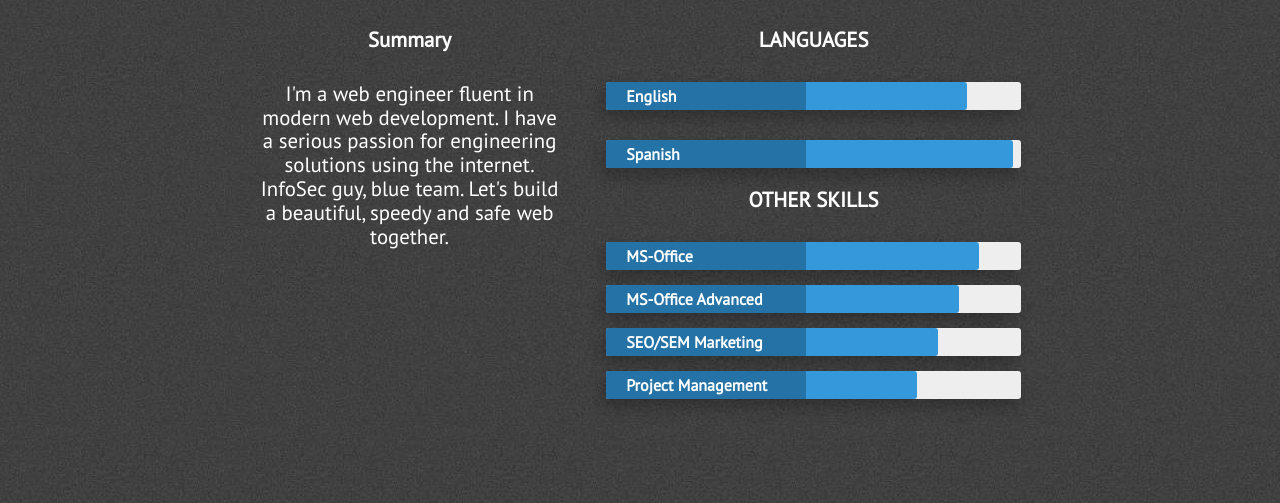
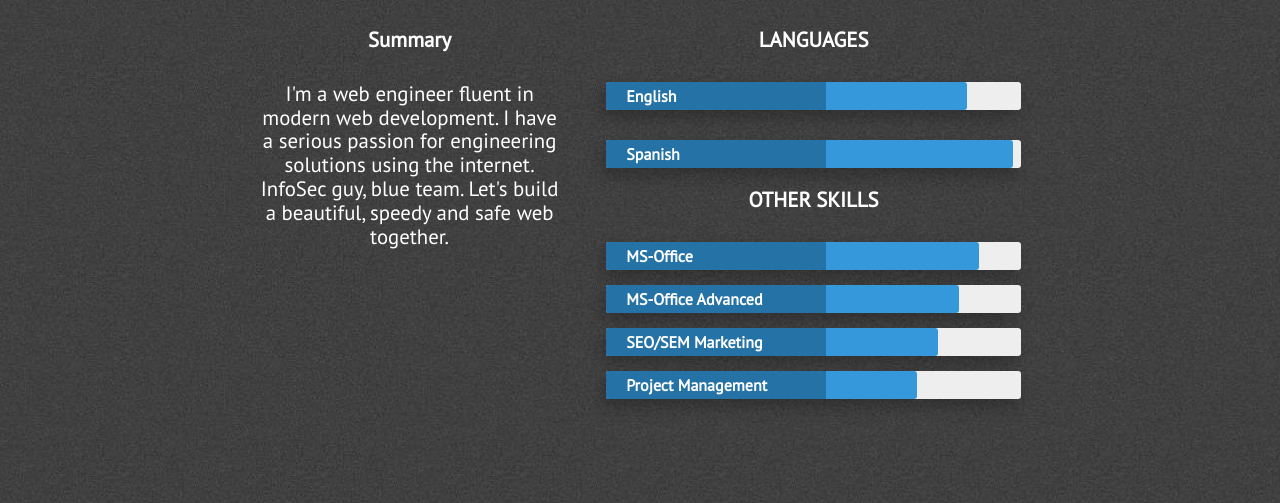
Before and after one commit to wascarleonel/portfolio, a Jekyll site: the page built from index.html, in a window 1280 px wide. Shown: the part 2325-2828 px from the top of the page. Built offline with Jekyll 4.4.1, drawn with Linux system fonts in a browser that asks for light colours; nearby versions of some CDN libraries.

Commit message:
Update progress.css

```diff
--- a/assets/css/progress.css
+++ b/assets/css/progress.css
@@ -26,7 +26,7 @@
 	position:absolute;
 	top:0;
 	left:0;
-  width:200px;
+  width:220px;
 	font-weight:bold;
 	font-size:10x;
 	color:#ffffff;
```
